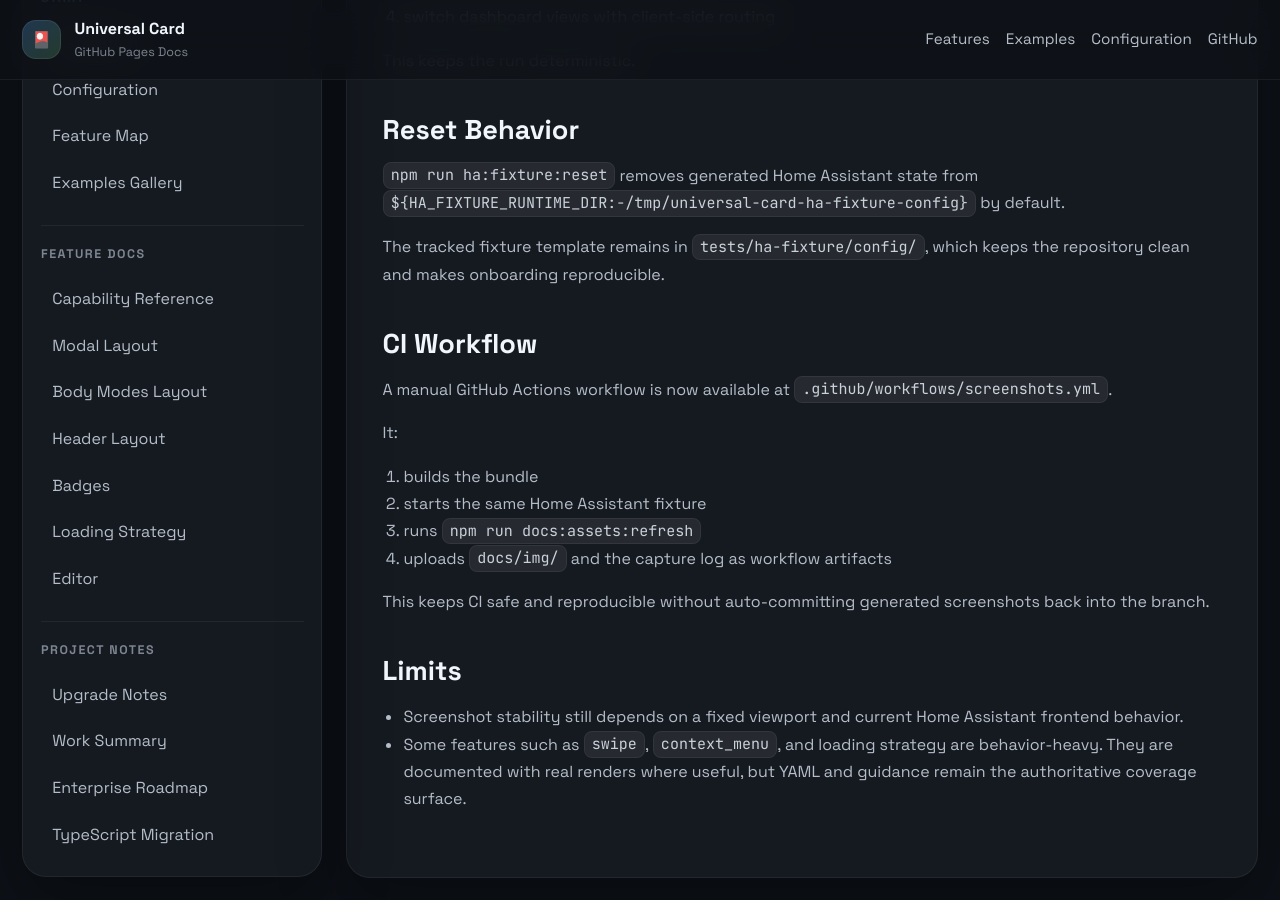
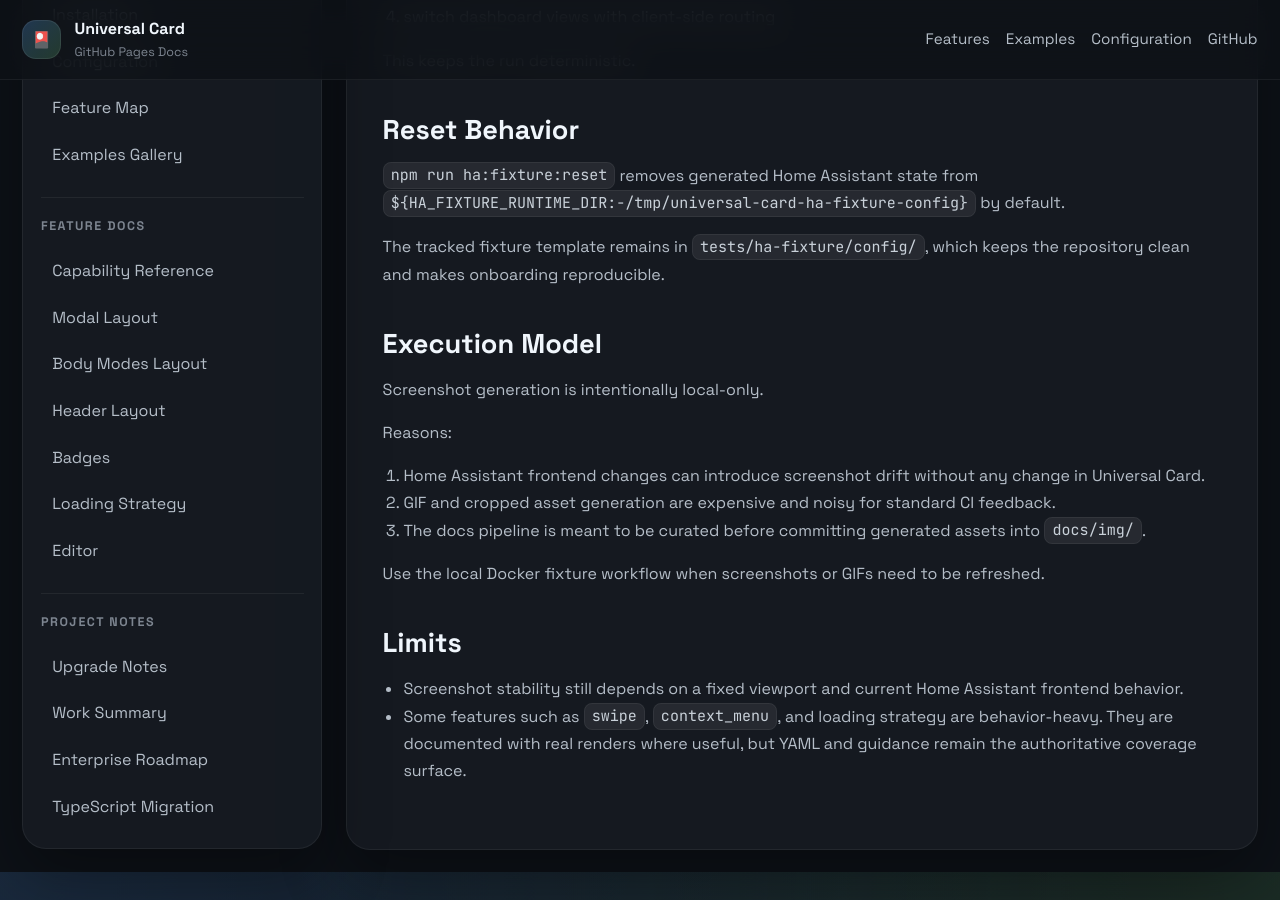
Before and after one commit to Mesteriis/universal-card, a Jekyll site: the page built from docs/development/local-ha-screenshots.md, in a window 1280 px wide and 900 px high, scrolled down 2467 px. Built offline with Jekyll 4.4.1, drawn with Linux system fonts in a browser that asks for light colours.

Commit message:
ci: remove screenshot workflow from github actions

```diff
--- a/docs/development/local-ha-screenshots.md
+++ b/docs/development/local-ha-screenshots.md
@@ -92,18 +92,17 @@ This keeps the run deterministic.
 
 The tracked fixture template remains in `tests/ha-fixture/config/`, which keeps the repository clean and makes onboarding reproducible.
 
-## CI Workflow
+## Execution Model
 
-A manual GitHub Actions workflow is now available at `.github/workflows/screenshots.yml`.
+Screenshot generation is intentionally local-only.
 
-It:
+Reasons:
 
-1. builds the bundle
-2. starts the same Home Assistant fixture
-3. runs `npm run docs:assets:refresh`
-4. uploads `docs/img/` and the capture log as workflow artifacts
+1. Home Assistant frontend changes can introduce screenshot drift without any change in Universal Card.
+2. GIF and cropped asset generation are expensive and noisy for standard CI feedback.
+3. The docs pipeline is meant to be curated before committing generated assets into `docs/img/`.
 
-This keeps CI safe and reproducible without auto-committing generated screenshots back into the branch.
+Use the local Docker fixture workflow when screenshots or GIFs need to be refreshed.
 
 ## Limits
 
```
Also changed, not shown: docs/development/work-summary-modal-badges.md (+5 -6 lines), .github/workflows/screenshots.yml (deleted).
